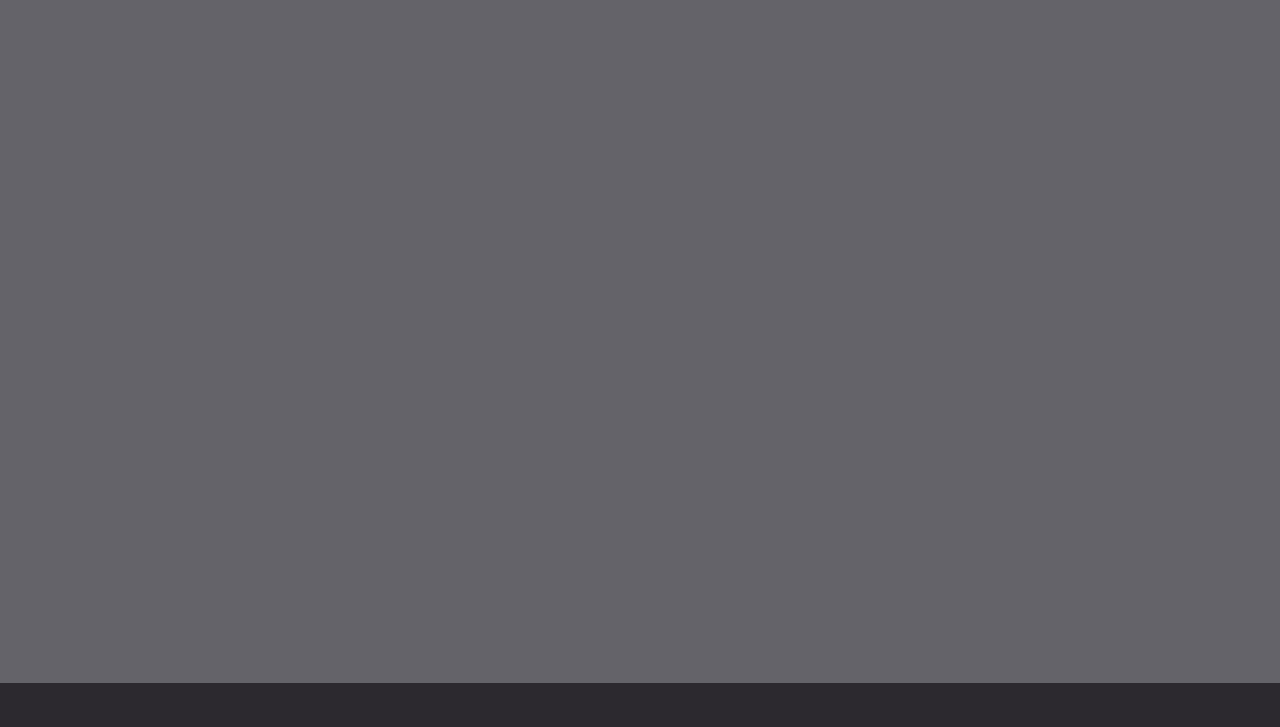
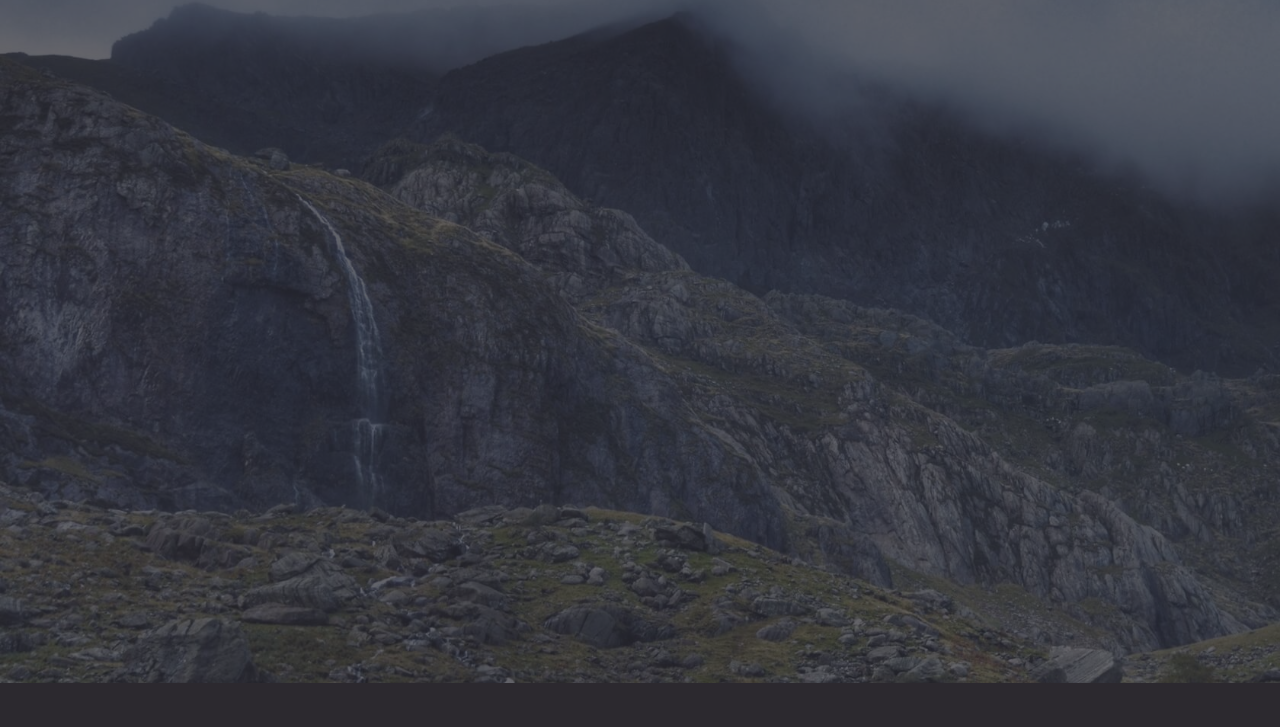
Before and after one commit to dineshkumaar-rajendran/mindmagic, a plain HTML site: page index.html in a window 1280 px wide. Shown: the part 117-844 px from the top of the page. Drawn offline with nearby package versions, Linux system fonts and the light colour scheme.

Commit message:
Update index.css

```diff
--- a/index.css
+++ b/index.css
@@ -8,7 +8,7 @@ body{
 .banner{
 	height: 100vh;
 	width: 100%;
-	background:url('overlay.png'),url('banner');
+	background:url('overlay.png'),url('banner.jpg');
 	background-position: top;
 	background-size:cover;
 	/*background-attachment: fixed;*/
```
